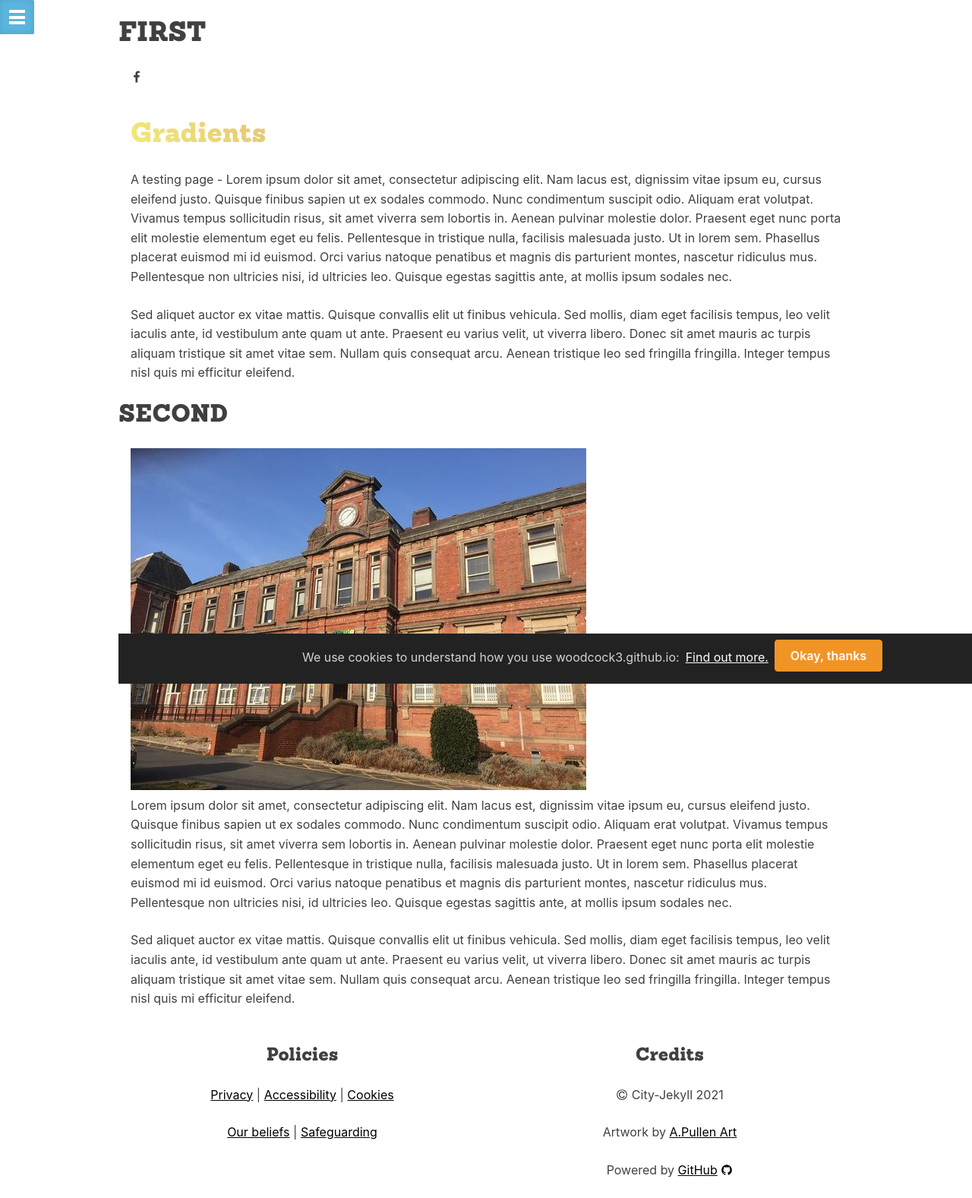
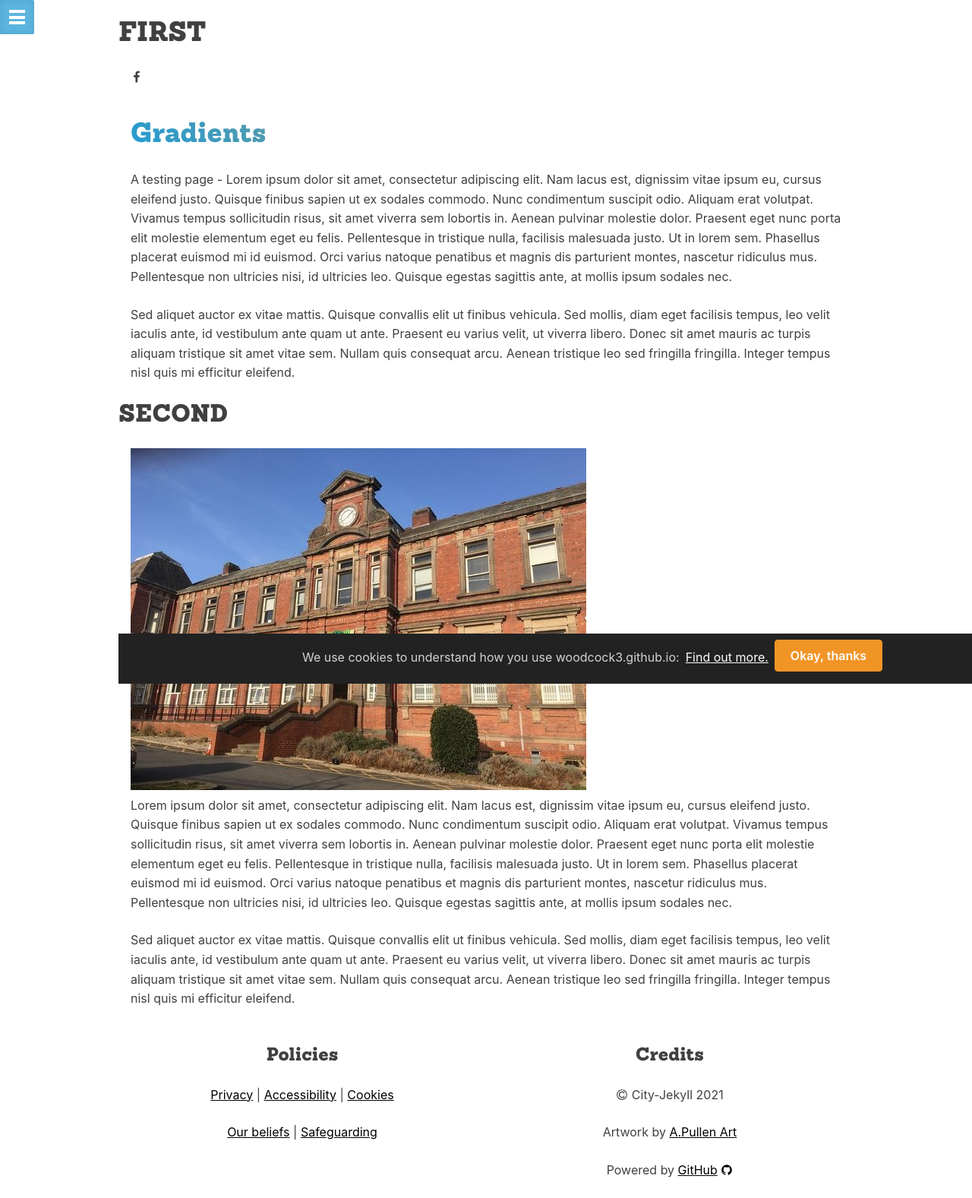
Before and after one commit to woodcox/city-jekyll, a Jekyll site: the page built from pages/_example2/2021-01-02-second.md, in a window 1280 px wide. Shown: the whole page at 76% size. Built offline with Jekyll 4.4.1, drawn with Linux system fonts in a browser that asks for light colours.

Commit message:
Update _helpers.scss

```diff
--- a/_sass/components/_helpers.scss
+++ b/_sass/components/_helpers.scss
@@ -53,17 +53,11 @@
 // Gradient text
 .gradient-text {
   /* Fallback: Set a background color. */
-  background-color: red;
-
+  background-color: $primary-color;
   /* Create the gradient. */
-  background-image: linear-gradient(45deg, #f3ec78, #af4261);
-
-  /* Set the background size and repeat properties. */
+  background-image: linear-gradient(45deg, $primary-color, $secondary-color);
   background-size: 100%;
   background-repeat: repeat;
-
-  /* Use the text as a mask for the background. */
-  /* This will show the gradient as a text color rather than element bg. */
   -webkit-background-clip: text;
   -webkit-text-fill-color: transparent;
   -moz-background-clip: text;
```
